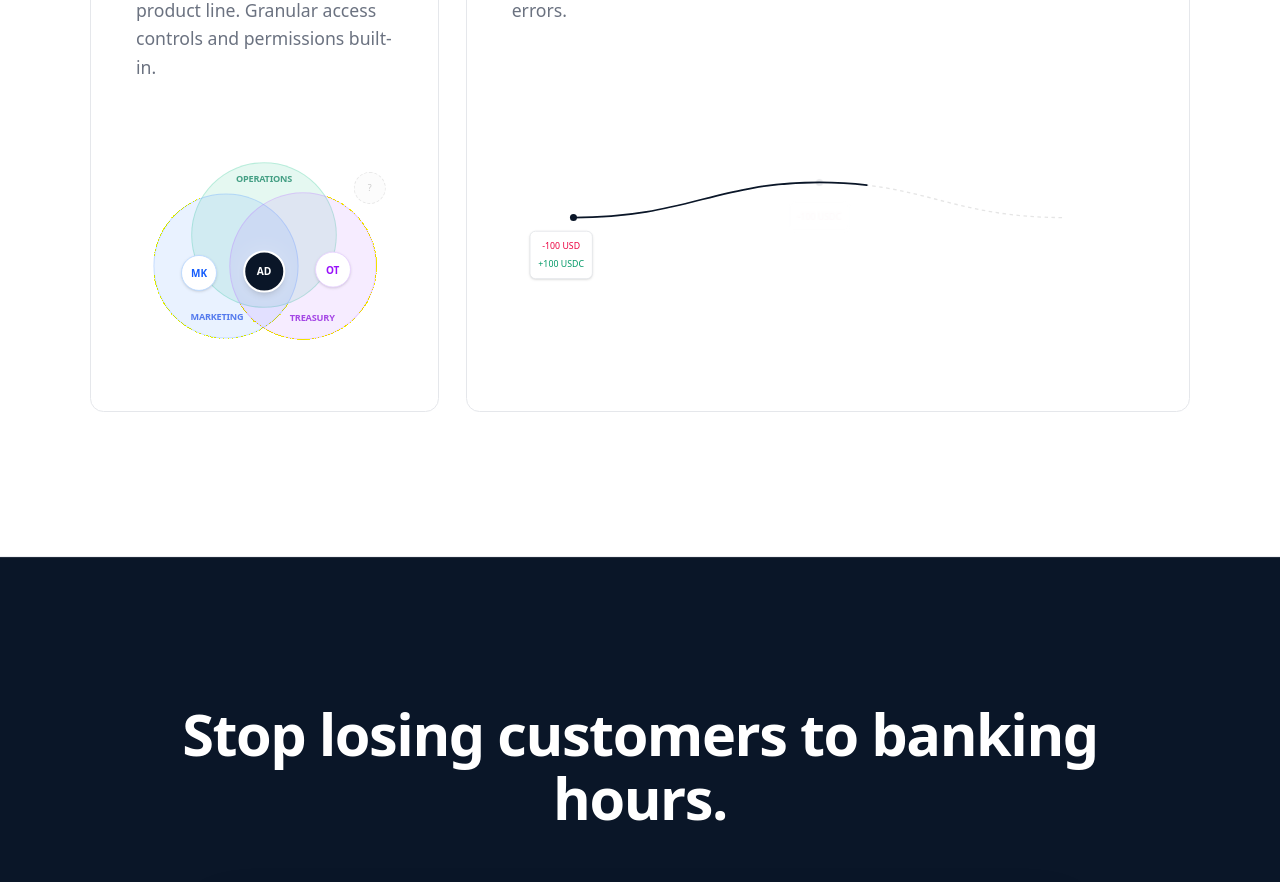
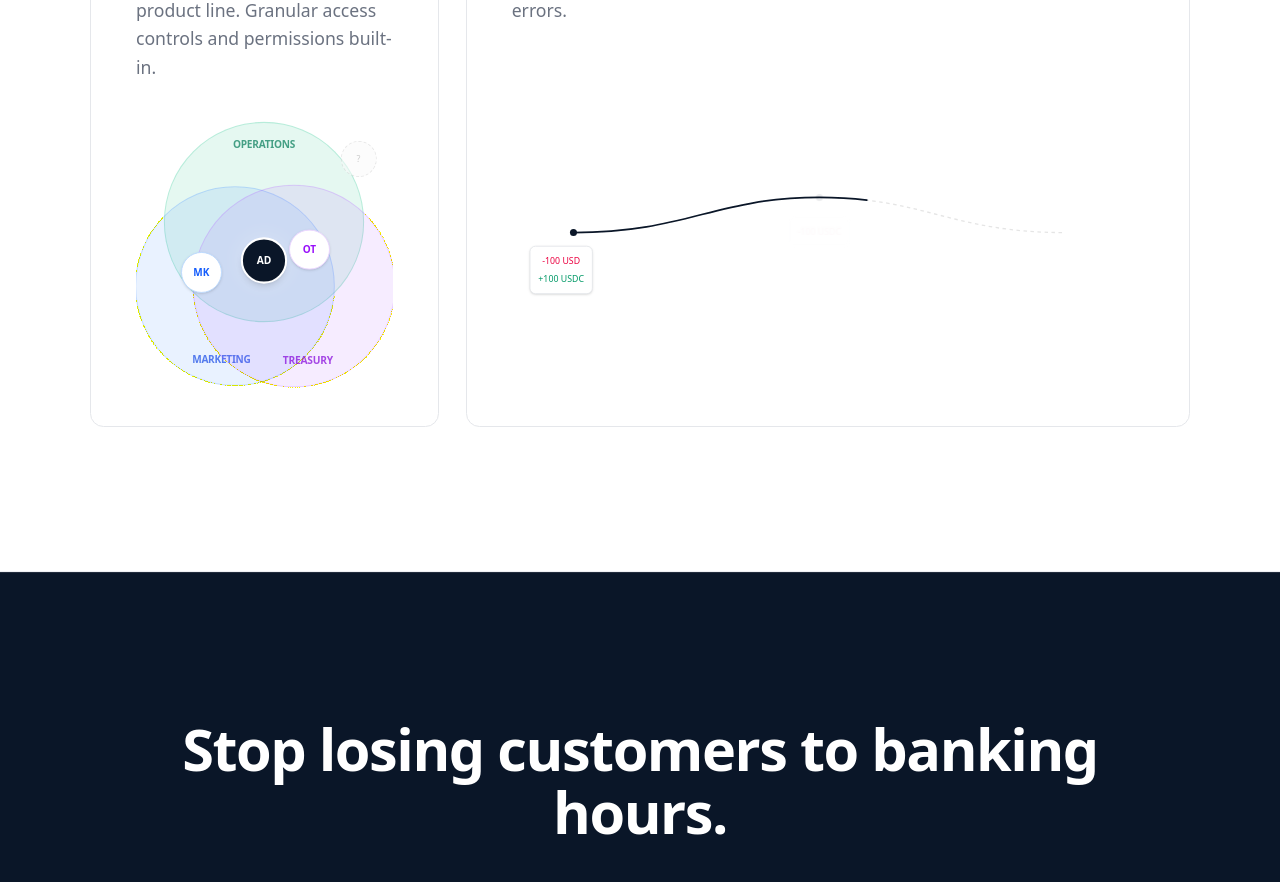
Before and after one commit to swedishfrenchpress/frontyr-website-exploration, a Next.js app: page / in a window 1280 px wide. Shown: the part 3880-4762 px from the top of the page. Built offline with nearby package versions, Linux system fonts and the light colour scheme.

Commit message:
updated sub accounting.

```diff
--- a/app/components/SubaccountingAnimation.tsx
+++ b/app/components/SubaccountingAnimation.tsx
@@ -4,9 +4,9 @@ import { motion } from 'framer-motion';
 
 export function SubaccountingAnimation() {
   return (
-    <div className="w-full h-[240px] relative flex items-center justify-center overflow-hidden">
+    <div className="w-full h-[290px] relative flex items-center justify-center overflow-hidden">
       {/* Venn Diagram Container */}
-      <div className="relative w-[260px] h-[220px]">
+      <div className="relative w-[340px] h-[280px]">
 
         {/* --- Circles --- */}
 
@@ -14,27 +14,27 @@ export function SubaccountingAnimation() {
         <motion.div
           animate={{ scale: [1, 1.02, 1] }}
           transition={{ duration: 4, repeat: Infinity, ease: "easeInOut" }}
-          className="absolute top-0 left-1/2 -translate-x-1/2 w-32 h-32 rounded-full bg-emerald-500/10 border border-emerald-500/20 flex items-start justify-center pt-2"
+          className="absolute top-0 left-1/2 -translate-x-1/2 w-44 h-44 rounded-full bg-emerald-500/10 border border-emerald-500/20 flex items-start justify-center pt-3"
         >
-          <span className="text-[9px] font-semibold text-emerald-700/70 tracking-tight uppercase">Operations</span>
+          <span className="text-[10px] font-semibold text-emerald-700/70 tracking-tight uppercase">Operations</span>
         </motion.div>
 
         {/* Bottom Left - Marketing (Blue) */}
         <motion.div
           animate={{ scale: [1, 1.03, 1] }}
           transition={{ duration: 5, repeat: Infinity, ease: "easeInOut", delay: 1 }}
-          className="absolute bottom-10 left-4 w-32 h-32 rounded-full bg-blue-500/10 border border-blue-500/20 flex items-end justify-center pb-3 pr-4"
+          className="absolute bottom-4 left-0 w-44 h-44 rounded-full bg-blue-500/10 border border-blue-500/20 flex items-end justify-center pb-4 pr-6"
         >
-           <span className="text-[9px] font-semibold text-blue-700/70 tracking-tight uppercase">Marketing</span>
+           <span className="text-[10px] font-semibold text-blue-700/70 tracking-tight uppercase">Marketing</span>
         </motion.div>
 
         {/* Bottom Right - Treasury (Purple) */}
         <motion.div
           animate={{ scale: [1, 1.025, 1] }}
           transition={{ duration: 4.5, repeat: Infinity, ease: "easeInOut", delay: 0.5 }}
-          className="absolute bottom-10 right-4 w-32 h-32 rounded-full bg-purple-500/10 border border-purple-500/20 flex items-end justify-center pb-3 pl-4"
+          className="absolute bottom-4 right-0 w-44 h-44 rounded-full bg-purple-500/10 border border-purple-500/20 flex items-end justify-center pb-4 pl-6"
         >
-           <span className="text-[9px] font-semibold text-purple-700/70 tracking-tight uppercase">Treasury</span>
+           <span className="text-[10px] font-semibold text-purple-700/70 tracking-tight uppercase">Treasury</span>
         </motion.div>
 
 
@@ -44,10 +44,10 @@ export function SubaccountingAnimation() {
         <motion.div
           animate={{ y: [0, -3, 0] }}
           transition={{ duration: 3, repeat: Infinity, ease: "easeInOut" }}
-          className="absolute bottom-20 left-10 z-10"
+          className="absolute bottom-24 left-10 z-10"
         >
           <div className="relative group">
-            <div className="w-8 h-8 rounded-full bg-white border border-blue-200 shadow-sm flex items-center justify-center text-[10px] font-bold text-blue-600">
+            <div className="w-9 h-9 rounded-full bg-white border border-blue-200 shadow-sm flex items-center justify-center text-[10px] font-bold text-blue-600">
               MK
             </div>
             {/* Tooltip */}
@@ -61,10 +61,10 @@ export function SubaccountingAnimation() {
         <motion.div
           animate={{ y: [0, -2, 0] }}
           transition={{ duration: 3.5, repeat: Infinity, ease: "easeInOut", delay: 1 }}
-          className="absolute top-20 right-[42px] z-10"
+          className="absolute top-24 right-14 z-10"
         >
           <div className="relative group">
-            <div className="w-8 h-8 rounded-full bg-white border border-purple-200 shadow-sm flex items-center justify-center text-[10px] font-bold text-purple-600">
+            <div className="w-9 h-9 rounded-full bg-white border border-purple-200 shadow-sm flex items-center justify-center text-[10px] font-bold text-purple-600">
               OT
             </div>
              <div className="absolute bottom-full mb-1 left-1/2 -translate-x-1/2 px-1.5 py-0.5 bg-obsidian text-white text-[8px] rounded opacity-0 group-hover:opacity-100 transition-opacity whitespace-nowrap">
@@ -77,12 +77,12 @@ export function SubaccountingAnimation() {
         <motion.div
           animate={{ scale: [1, 1.05, 1] }}
           transition={{ duration: 4, repeat: Infinity, ease: "easeInOut" }}
-          className="absolute top-[88px] left-1/2 -translate-x-1/2 z-20"
+          className="absolute top-[115px] left-1/2 -translate-x-1/2 z-20"
         >
           <div className="relative group">
              {/* Glow effect for admin */}
             <div className="absolute inset-0 bg-white/50 rounded-full blur-md animate-pulse"></div>
-            <div className="relative w-9 h-9 rounded-full bg-obsidian border-2 border-white shadow-md flex items-center justify-center text-[10px] font-bold text-white">
+            <div className="relative w-10 h-10 rounded-full bg-obsidian border-2 border-white shadow-md flex items-center justify-center text-[10px] font-bold text-white">
               AD
             </div>
             <div className="absolute bottom-full mb-1 left-1/2 -translate-x-1/2 px-1.5 py-0.5 bg-obsidian text-white text-[8px] rounded opacity-0 group-hover:opacity-100 transition-opacity whitespace-nowrap">
@@ -95,10 +95,10 @@ export function SubaccountingAnimation() {
         <motion.div
           animate={{ x: [0, 2, 0], opacity: [0.6, 0.8, 0.6] }}
           transition={{ duration: 5, repeat: Infinity, ease: "easeInOut" }}
-          className="absolute top-2 right-2 z-10"
+          className="absolute top-4 right-4 z-10"
         >
            <div className="relative group grayscale opacity-70 hover:grayscale-0 hover:opacity-100 transition-all duration-300">
-            <div className="w-7 h-7 rounded-full bg-gray-50 border border-dashed border-gray-300 flex items-center justify-center text-[9px] font-medium text-gray-400">
+            <div className="w-8 h-8 rounded-full bg-gray-50 border border-dashed border-gray-300 flex items-center justify-center text-[9px] font-medium text-gray-400">
               ?
             </div>
             <div className="absolute bottom-full mb-1 left-1/2 -translate-x-1/2 px-1.5 py-0.5 bg-amber-500 text-white text-[8px] rounded opacity-0 group-hover:opacity-100 transition-opacity whitespace-nowrap">
```
